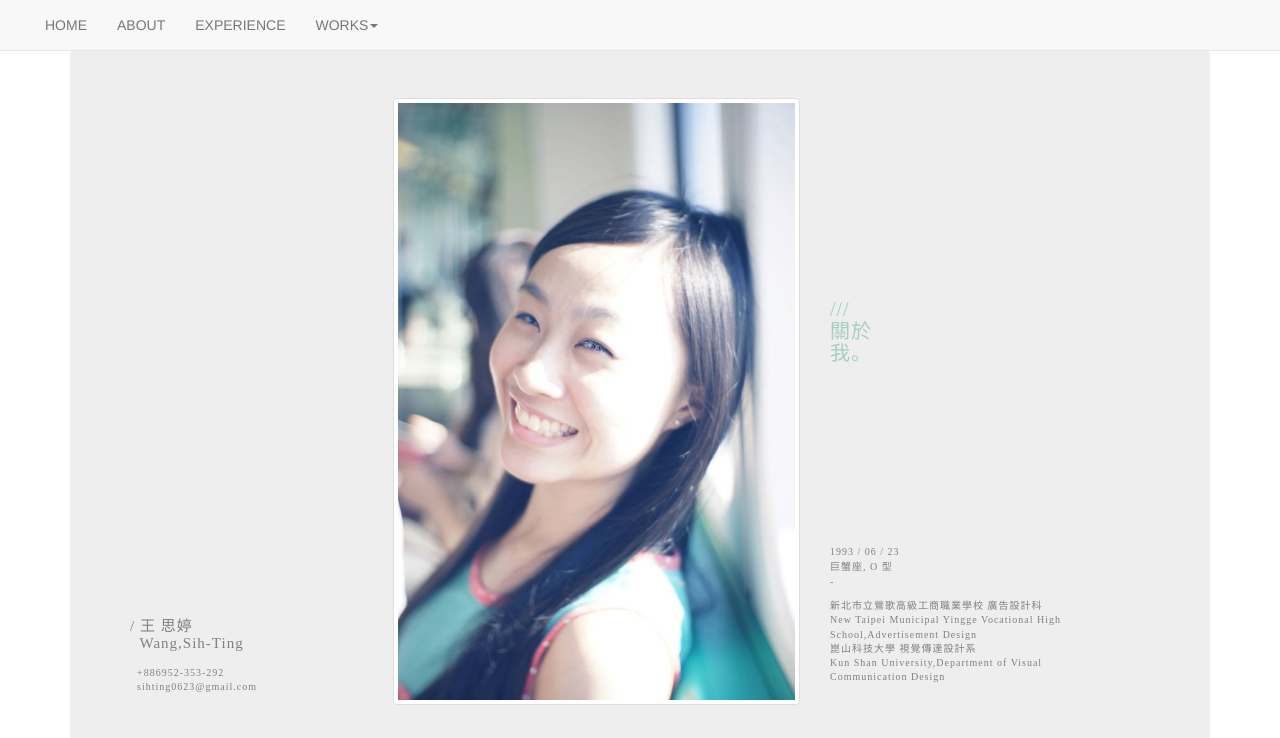
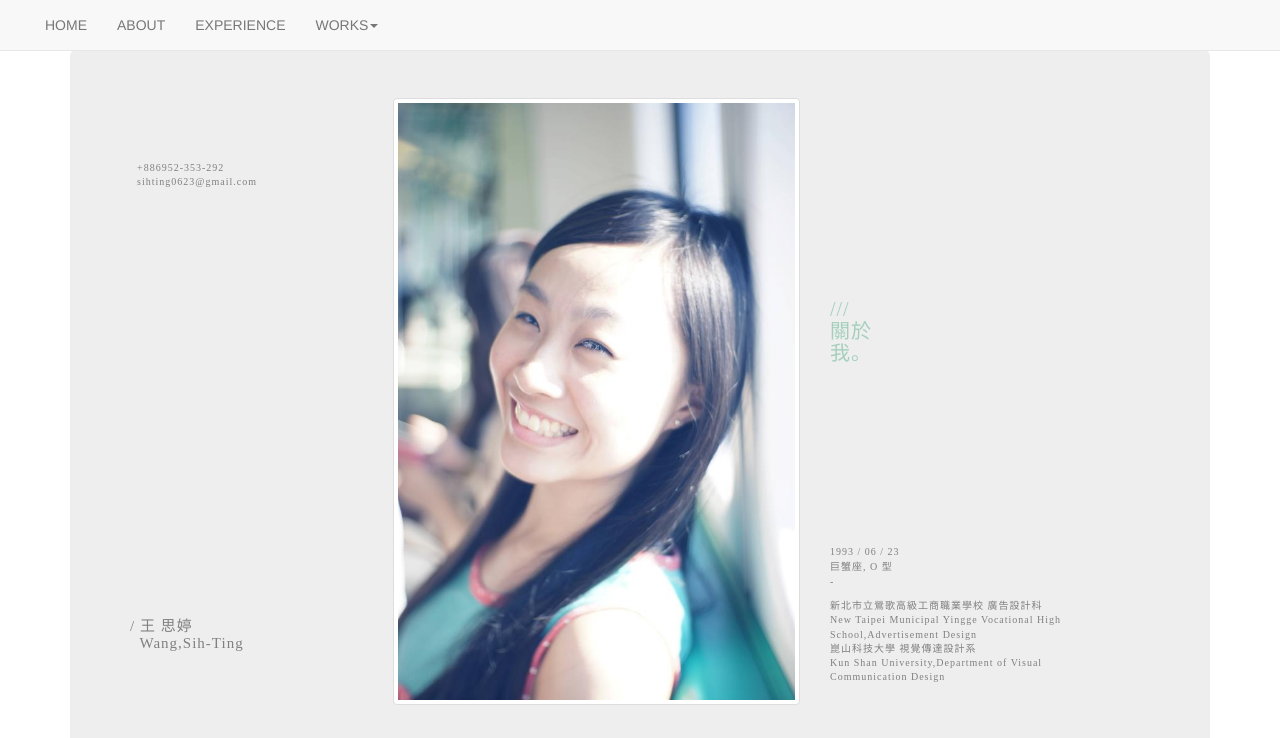
Before and after one commit to sihting0623/sihting0623.github.io, a plain HTML site: page project/my-works.html in a window 1280 px wide. Shown: the top 738 px of the page. Drawn offline with Linux system fonts and the light colour scheme.

Commit message:
demo word text

```diff
--- a/project/css/works-style.css
+++ b/project/css/works-style.css
@@ -41,8 +41,7 @@ body {
 
 #about p {
     font-size: 10px;
-    position: relative;
-    top: 505px;
+    margin-bottom: 100px;
 }
 
 #about h2 {
--- a/project/my-works.html
+++ b/project/my-works.html
@@ -66,7 +66,9 @@
         <div class="jumbotron" id="about">
             <div class="row">
                 <div class="col-md-3">
-                    <h1>/ 王 思婷 <br>&nbsp;&nbsp;Wang,Sih-Ting</h1>
+
+
+                    <h1><span style="font-family:Microsoft JhengHei;">/ 王 思婷<br>&nbsp;&nbsp;Wang,Sih-Ting </span></h1>
                     <p>&nbsp;&nbsp;+886952-353-292
                         <br>&nbsp;&nbsp;sihting0623@gmail.com</p>
                 </div>
```
